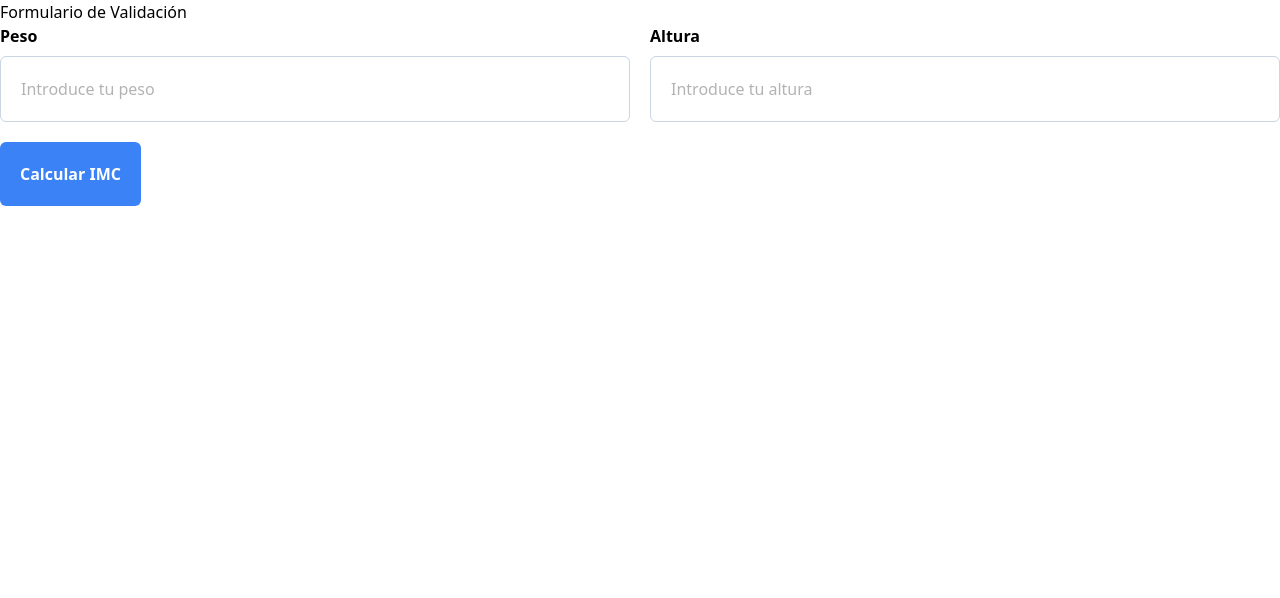
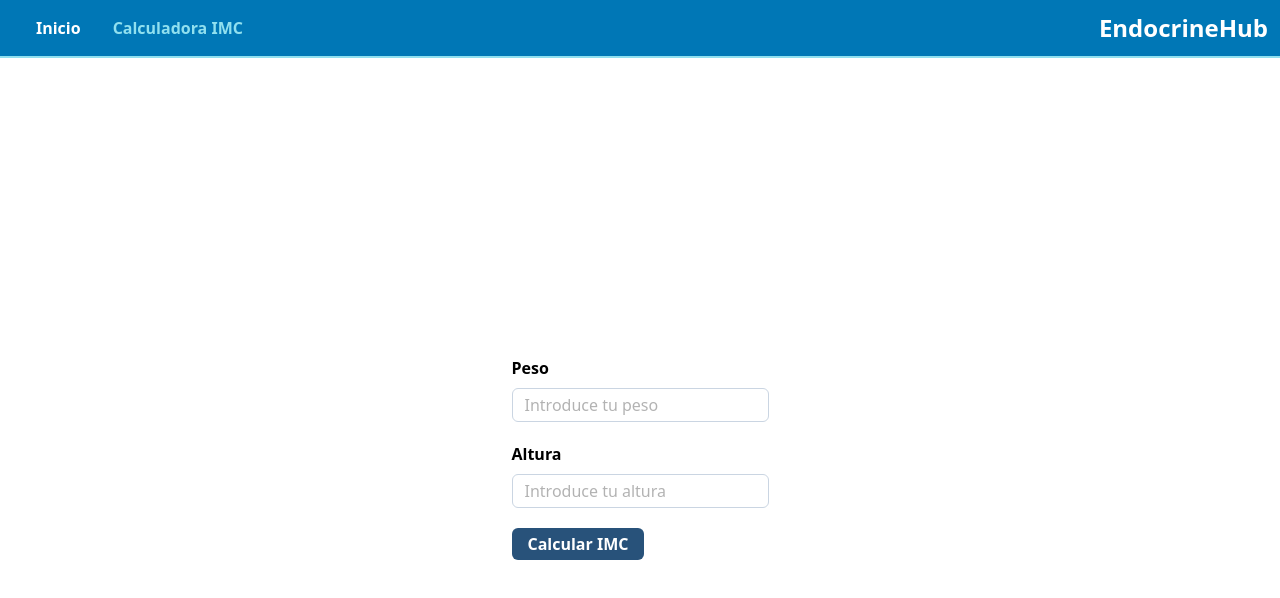
Before and after one commit to Futrion/Endocrinehub, a React (Vite) app: page /calculadora-imc in a window 1280 px wide. Shown: the top 598 px of the page. Built offline with nearby package versions, Linux system fonts and the light colour scheme.

Commit message:
Añadido navegación y estructura base de la aplicación

```diff
--- a/package.json
+++ b/package.json
@@ -14,10 +14,13 @@
   },
   "dependencies": {
     "@tailwindcss/vite": "^4.1.18",
+    "lucide-react": "^0.563.0",
     "motion": "^12.0.0",
     "react": "^19.2.0",
     "react-dom": "^19.2.0",
     "react-hook-form": "^7.45.1",
+    "react-icons": "^5.5.0",
+    "react-router-dom": "^7.13.0",
     "tailwindcss": "^4.1.18"
   },
   "devDependencies": {
--- a/src/App.jsx
+++ b/src/App.jsx
@@ -1,46 +1,23 @@
-import { useForm, FormProvider } from 'react-hook-form';
-import { Input } from './components/Input.jsx';
-
-function Form() {
-    const methods = useForm();
-
-    const onSubmit = methods.handleSubmit(data => {
-        const heightInMeters = parseFloat(data.height) / 100;
-        const calculatedImc = parseFloat(data.weight) / (heightInMeters * heightInMeters);
-        console.log('IMC:', calculatedImc.toFixed(2));
-    });
-
-    return (
-        <FormProvider {...methods}>
-            <form
-            onSubmit={e => e.preventDefault()}
-            noValidate
-            >
-                <div className="grid gap-5 md:grid-cols-2">
-                    <Input label="Peso" type="number" id="weight" placeholder="Introduce tu peso" />
-                    <Input label="Altura" type="number" id="height" placeholder="Introduce tu altura" />
-                </div>
-                <div className="mt-5">
-                    <button
-                        onClick={onSubmit}
-                        className='flex items-center gap-1 p-5 font-semibold text-white bg-primary rounded-md hover:bg-secondary'
-                    >
-                            Calcular IMC
-                    </button>
-                </div>
-
-            </form>
-        </FormProvider>
-    );
-}
+import { CalculadoraGET } from './components/pages/Calculadoras.jsx';
+import { BrowserRouter, Routes, Route } from 'react-router-dom';
+import { Navbar } from './components/Navbar.jsx';
 
 
 export default function App() {
     return (
-        <div>
-            <h1>Formulario de Validación</h1>
-            <Form />
-        </div>
+        <main>
+            <BrowserRouter>
+                <Navbar />
+                <div className='min-h-screen w-full flex items-center justify-center'>
+                    <Routes>
+                        {/* <Route path='/' element={<EndocrineHub />} /> */}
+                        <Route path='/calculadora-imc' element={<CalculadoraGET />} />
+                    </Routes>
+
+                </div>
+            </BrowserRouter>
+
+        </main>
     );
 
 }
--- a/src/components/Input.jsx
+++ b/src/components/Input.jsx
@@ -28,7 +28,7 @@ export function Input ({ label, type, id, placeholder }) {
             type={type}
             id={id}
             placeholder={placeholder}
-            className="w-full p-5 font-medium border rounded-md border-slate-300 placeholder:opacity-60"
+            className="w-full py-1 px-3 font-medium border rounded-md border-slate-300 placeholder:opacity-60"
             {...register(id, {
                 required: 'Este campo es obligatorio',
             })}
--- a/src/components/InputError.jsx
+++ b/src/components/InputError.jsx
@@ -3,7 +3,7 @@ import { motion } from "framer-motion";
 export function InputError({ message }) {
     return (
         <motion.p
-            className="flex items-center gap-1 px-2 font-semibold text-danger bg-red-100 rounded-md"
+            className="flex items-center ml-2 gap-1 px-1 font-semibold text-xs text-danger rounded-md"
             {...framer_error}
         >
             {message}
--- /dev/null
+++ b/src/components/Navbar.jsx
@@ -0,0 +1,43 @@
+import { useState } from "react";
+import { NavLink } from "react-router-dom";
+import { MenuIcon, XIcon } from "lucide-react";
+
+export const navLinks = [
+  { name: 'Inicio', path: '/' },
+  { name: 'Calculadora IMC', path: '/calculadora-imc' },
+];
+
+export function Navbar() {
+    const [ isMenuOpen, setIsMenuOpen ] = useState(false);
+
+    return (
+        <header className="bg-primary text-white p-3 border-b-2 border-primary-border">
+            <nav className="flex items-center justify-between">
+                {/* Navigation Links Container */}
+                <ul className="font-medium flex flex-col ml-6 md:p-0 rounded-base md:flex-row md:space-x-8 rtl:space-x-reverse md:mt-0 md:border-0">
+                    {navLinks.map((link) => (
+                        <li key={link.name} className="flex font-bold">
+                            <NavLink
+                                to={link.path}
+                                className={({ isActive }) => `block py-2 px-3 text-heading rounded hover:text-item-hover md:border-0 md:p-0
+                                ${isActive ? 'block py-2 px-3 text-active' : ''}`}
+                            >
+                                {link.name}
+                            </NavLink>
+                        </li>
+                    ))}
+                </ul>
+                {/* Logo */}
+                <NavLink to="/" className="text-xl md:text-2xl font-bold mr-6 md:mr-0">
+                    EndocrineHub
+                </NavLink>
+                {/* Mobile Menu Button */}
+                <button
+                    className="md:hidden text-white"
+                >
+                    {isMenuOpen ? <XIcon size={24} /> : <MenuIcon size={24} />}
+                </button>
+            </nav>
+        </header>
+    );
+}
--- /dev/null
+++ b/src/components/pages/Calculadoras.jsx
@@ -0,0 +1,35 @@
+import { useForm, FormProvider } from 'react-hook-form';
+import { Input } from '../Input.jsx';
+
+export function CalculadoraGET() {
+    const methods = useForm();
+
+    const onSubmit = methods.handleSubmit(data => {
+        const heightInMeters = parseFloat(data.height) / 100;
+        const calculatedImc = parseFloat(data.weight) / (heightInMeters * heightInMeters);
+        console.log('IMC:', calculatedImc.toFixed(2));
+    });
+
+    return (
+        <FormProvider {...methods}>
+            <form
+            onSubmit={e => e.preventDefault()}
+            noValidate
+            >
+                <div className="grid gap-5 md:grid-cols-1">
+                    <Input label="Peso" type="number" id="weight" placeholder="Introduce tu peso" />
+                    <Input label="Altura" type="number" id="height" placeholder="Introduce tu altura" />
+                </div>
+                <div className="mt-5">
+                    <button
+                        onClick={onSubmit}
+                        className='flex items-center gap-1 py-1 px-4 font-bold text-white bg-primary-bg rounded-md hover:bg-primary hover:cursor-pointer'
+                    >
+                            Calcular IMC
+                    </button>
+                </div>
+
+            </form>
+        </FormProvider>
+    );
+}
--- a/src/index.css
+++ b/src/index.css
@@ -2,16 +2,19 @@
 
 @theme {
 
-  --color-primary: #3b82f6;
-  --color-primary-bg: #dbeafe;
+  --color-primary: #0077b6;
+  --color-primary-bg: #28527a;
+  --color-primary-border: #90e0ef;
 
-  --color-secondary: #10b981;
-  --color-secondary-bg: #d1fae5;
+  --color-secondary: #d8e4f7;
+  --color-secondary-bg: #f1f8ff;
 
-  --color-danger: #ef4444;
-  --color-danger-bg: #fee2e2;
+  --color-danger: #c62828;
+  --color-danger-bg: #fdecea;
+
+  --color-active: #90e0ef;
+  --color-item-hover: #b0e2eb;
 }
-
 /* :root {
   font-family: system-ui, Avenir, Helvetica, Arial, sans-serif;
   line-height: 1.5;
```
Also changed, not shown: src/components/pages/EndocrineHub.jsx (added), 1 other file (tests, documents, lock files or other folders).
